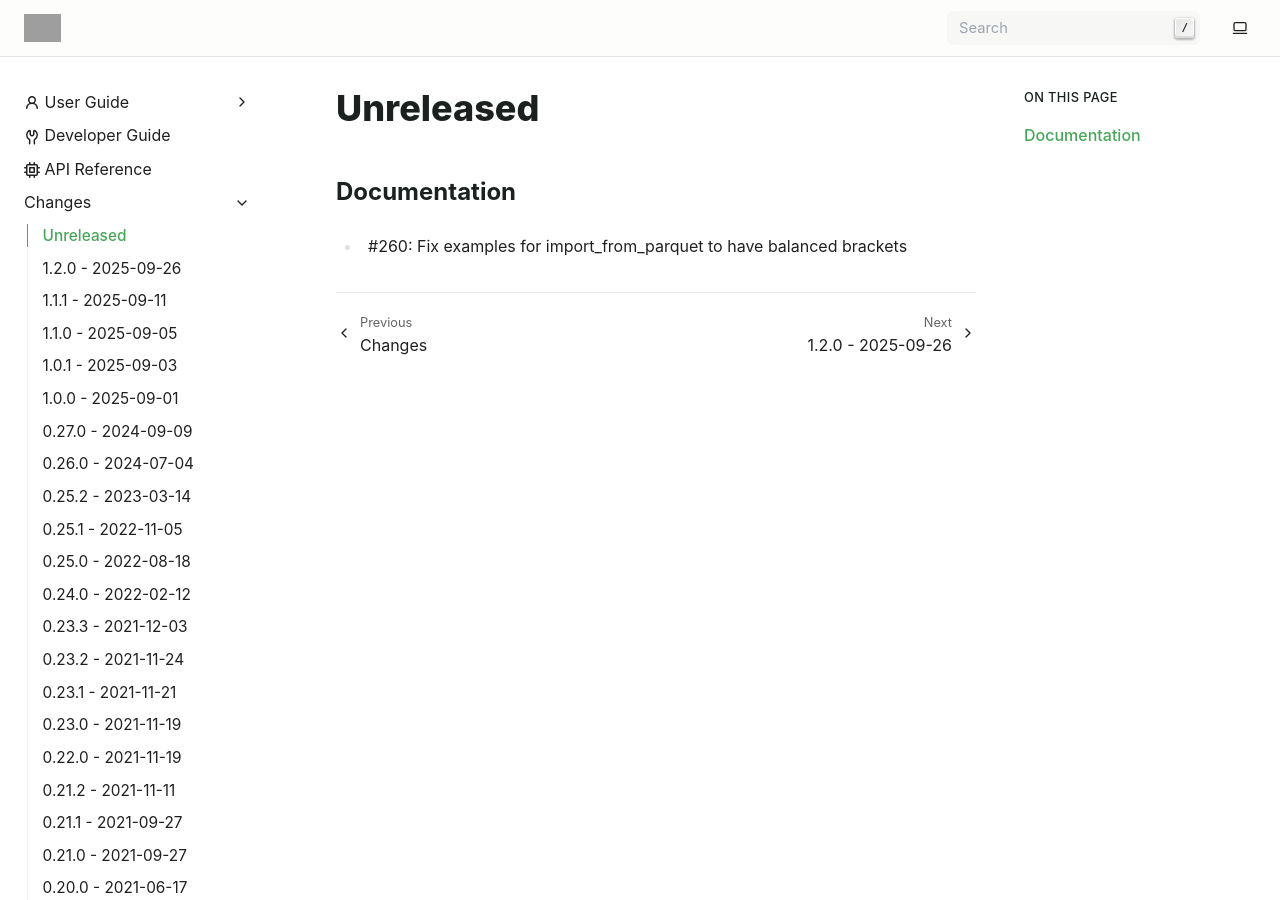
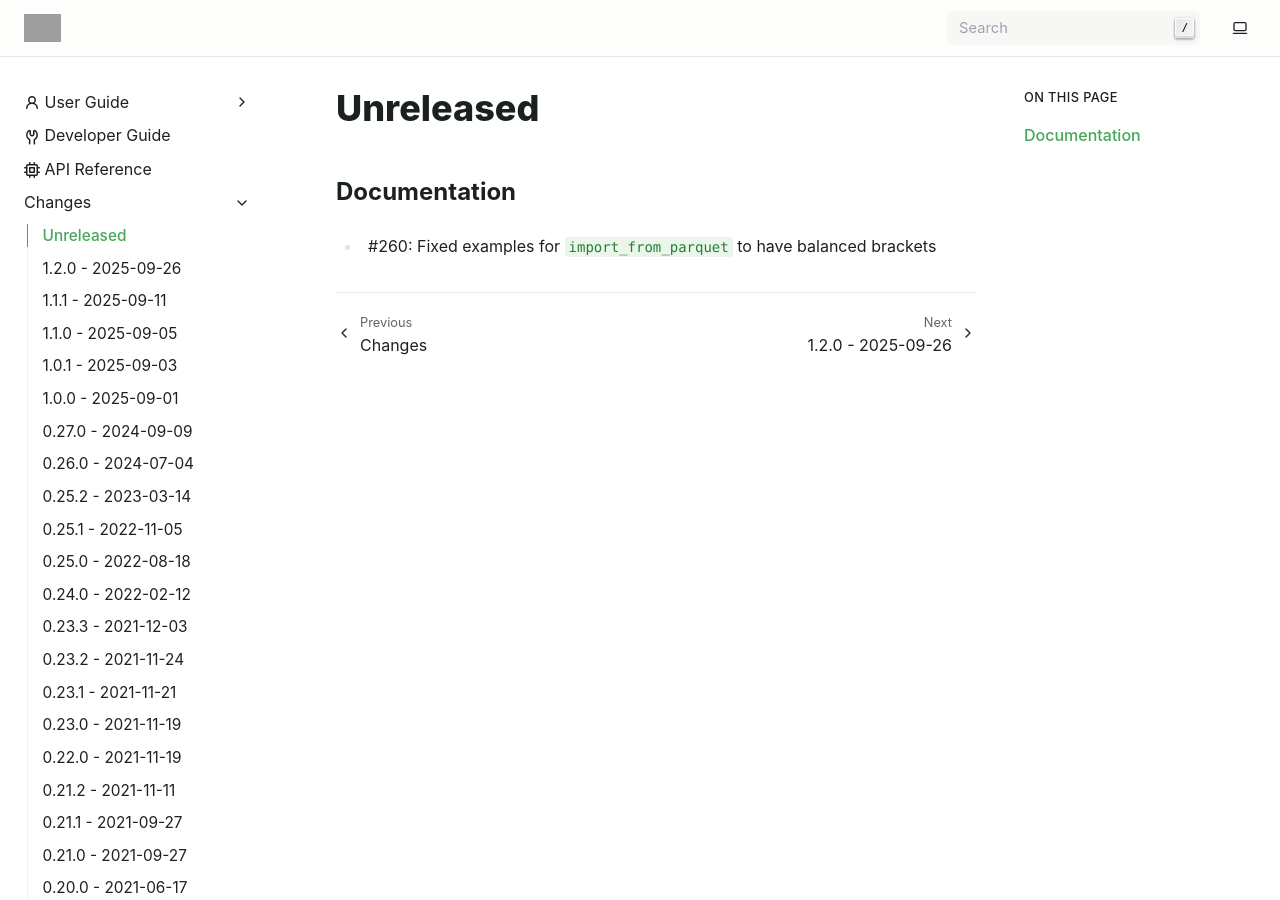
Before and after one commit to exasol/pyexasol, a Sphinx documentation site: the page built from doc/changes/unreleased.md, in a window 1280 px wide and 900 px high. Built offline with Sphinx 7.4.7, drawn with Linux system fonts in a browser that asks for light colours; grey boxes are pictures that could not be loaded.

Commit message:
Apply suggestion from @ckunki
Co-authored-by: Christoph Kuhnke <christoph.kuhnke@exasol.com>

```diff
--- a/doc/changes/unreleased.md
+++ b/doc/changes/unreleased.md
@@ -2,4 +2,4 @@
 
 ## Documentation
 
-* #260: Fix examples for import_from_parquet to have balanced brackets
+* #260: Fixed examples for `import_from_parquet` to have balanced brackets
```
